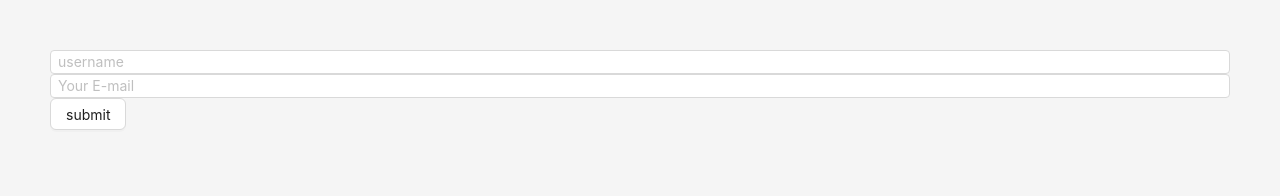
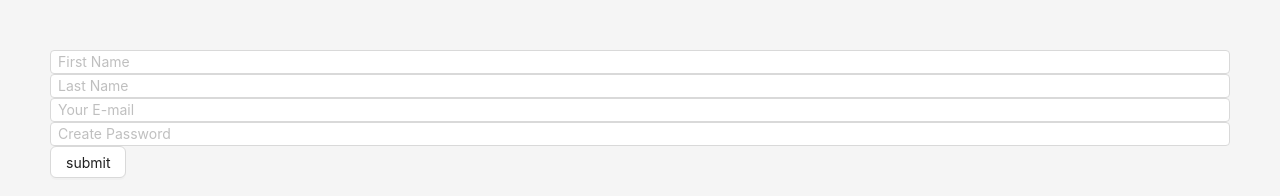
Before and after one commit to vladyslavzar/RVladating, a React (Create React App) app in the folder client/: page /reg in a window 1280 px wide. Shown: the top 196 px of the page. Built offline with nearby package versions, Linux system fonts and the light colour scheme.

Commit message:
beginning of user registration, working mail sending

```diff
--- a/client/src/pages/registration/steps/Step1.tsx
+++ b/client/src/pages/registration/steps/Step1.tsx
@@ -6,8 +6,10 @@ import StepLayout from "./StepLayout";
 
 const Step1: FC<StepProps> = ({ nextStep }) => {
   const [userData, setUserData] = useState<any>({
+    firstName: "",
+    lastName: "",
     email: "",
-    phone: "",
+    password: "",
   });
 
   const [Response, setResponse] = useState();
@@ -28,13 +30,18 @@ const Step1: FC<StepProps> = ({ nextStep }) => {
     axios
       .post(
         "http://localhost:5000/api/register",
-        {
-          data: userData.data,
-          email: userData.email,
-        },
+
+        JSON.stringify(
+          {
+            firstName: userData.firstName,
+            lastName: userData.lastName,
+            email: userData.email,
+            password: userData.password,
+          }
+        ),
         {
           headers: {
-            "Content-Type": "application/x-www-form-urlencoded",
+            "Content-Type": "application/json",
           },
         }
       )
@@ -52,12 +59,22 @@ const Step1: FC<StepProps> = ({ nextStep }) => {
     <StepLayout submitHandler={(e) => submit(e)}>
       <TextArea
         inputHandler={(e: any) => handle(e)}
-        value={userData.data}
-        name="data"
-        id="data"
+        value={userData.firstName}
+        name="firstName"
+        id="firstName"
         size="small"
         isError={false}
-        placeHolder="username"
+        placeHolder="First Name"
+        type="text"
+      />
+      <TextArea
+        inputHandler={(e: any) => handle(e)}
+        value={userData.lastName}
+        name="lastName"
+        id="lastName"
+        size="small"
+        isError={false}
+        placeHolder="Last Name"
         type="text"
       />
       <TextArea
@@ -70,6 +87,16 @@ const Step1: FC<StepProps> = ({ nextStep }) => {
         placeHolder="Your E-mail"
         type="email"
       />
+      <TextArea
+        inputHandler={(e: any) => handle(e)}
+        value={userData.password}
+        name="password"
+        id="password"
+        size="small"
+        isError={false}
+        placeHolder="Create Password"
+        type="password"
+      />
       <p>{Response}</p>
     </StepLayout>
   );
```
